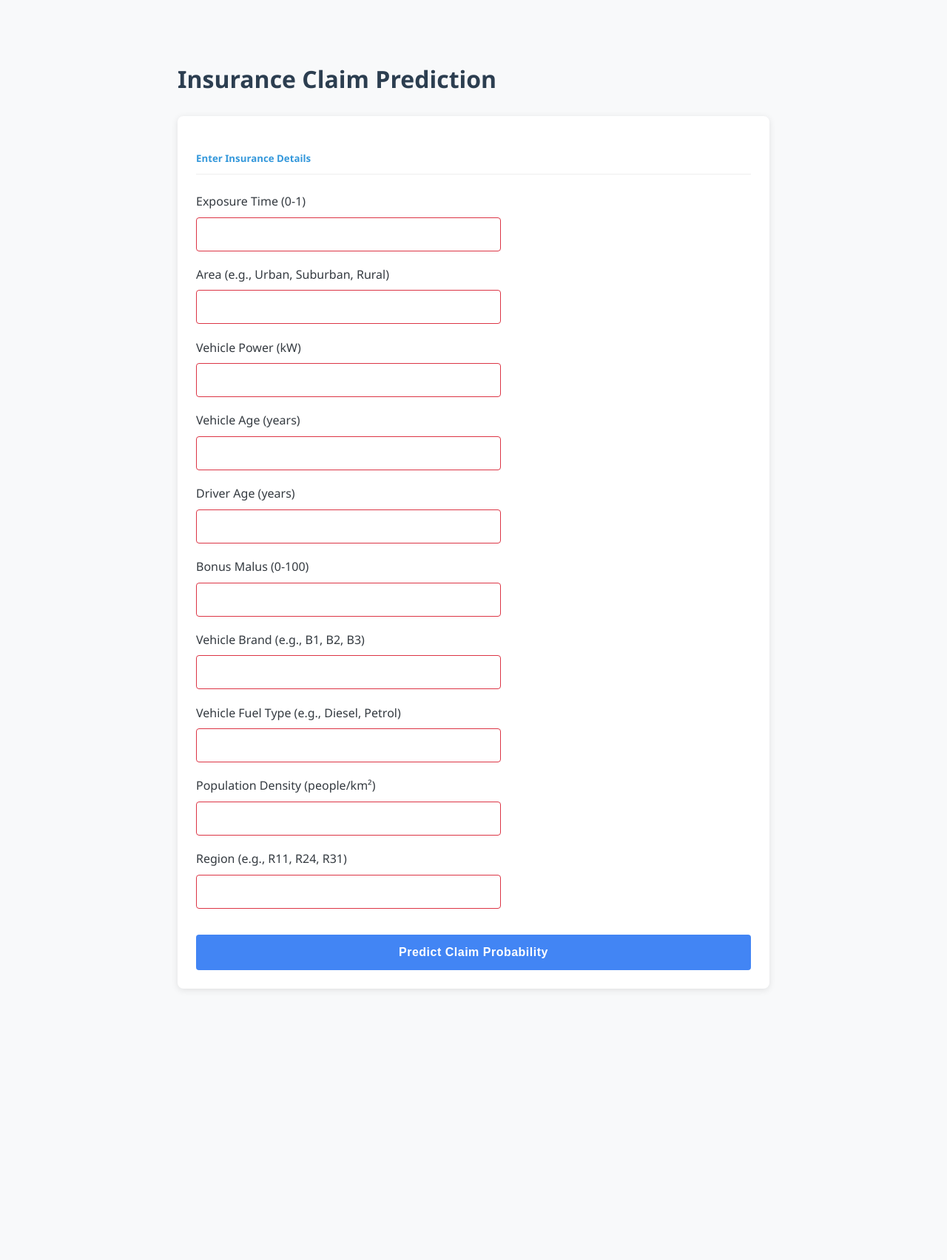
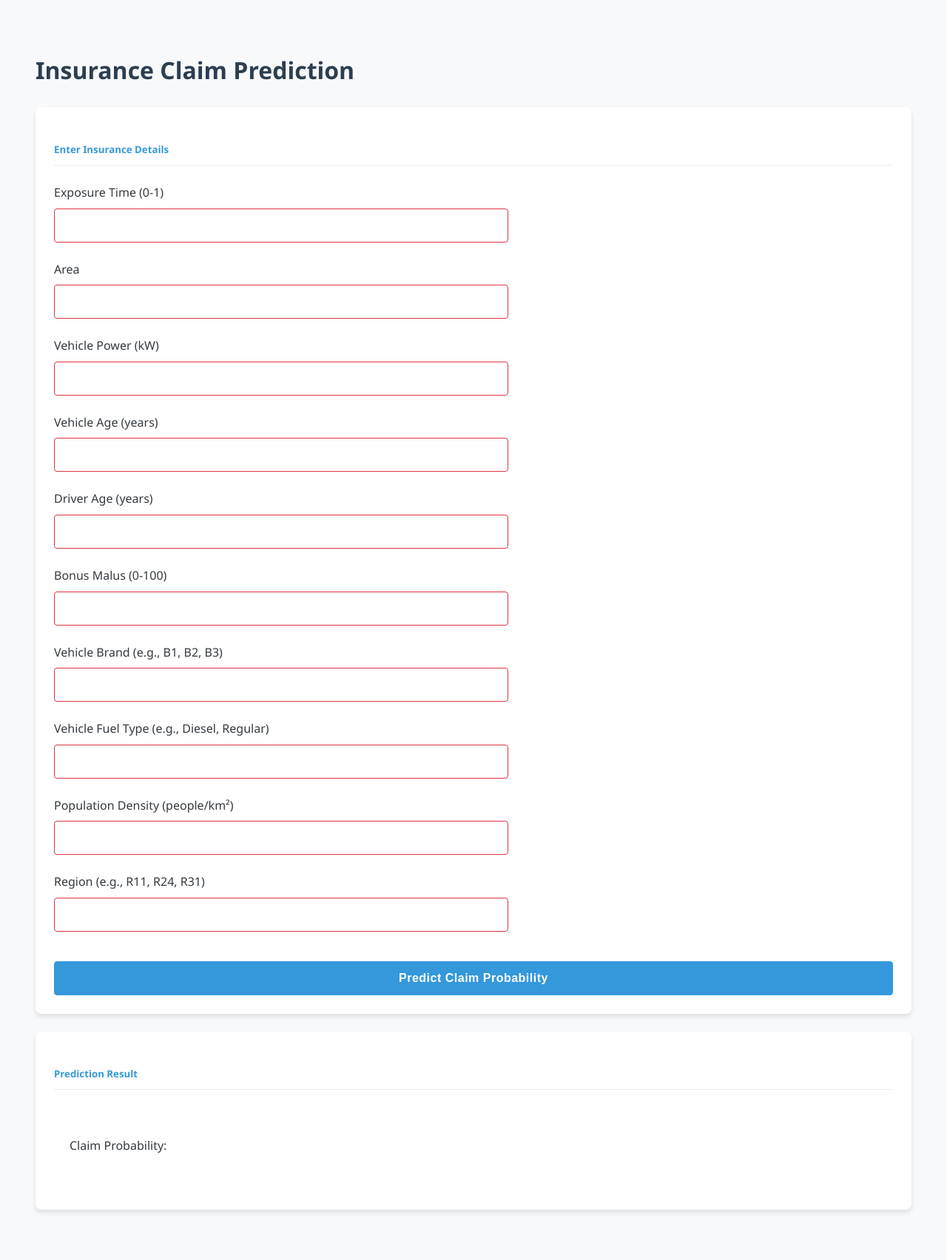
Before and after one commit to Abhinavkataria1406/Motor-insurance, a Django app: page / in a window 1280 px wide. Shown: the whole page at 74% size. Before the commit the page ends 1339 px from the top, so only its background shows below. Run offline with Django 5.2, Linux system fonts and the light colour scheme.

Commit message:
Update HTML template

```diff
--- a/insurance/prediction/templates/home.html
+++ b/insurance/prediction/templates/home.html
@@ -6,78 +6,7 @@
     <meta name="viewport" content="width=device-width, initial-scale=1.0">
     <title>Insurance Claim Prediction</title>
     <link rel="stylesheet" type="text/css" href="{% static 'css/style.css' %}">
-    <style>
-        body {
-            padding-top: 2rem;
-            padding-bottom: 2rem;
-            font-family: 'Segoe UI', Tahoma, Geneva, Verdana, sans-serif;
-            background-color: #f8f9fa;
-        }
-        .container {
-            max-width: 800px;
-            margin: 0 auto;
-        }
-        .card {
-            background: white;
-            border-radius: 8px;
-            box-shadow: 0 2px 10px rgba(0,0,0,0.1);
-            margin-bottom: 20px;
-        }
-        .card-body {
-            padding: 25px;
-        }
-        .form-group {
-            margin-bottom: 1.2rem;
-        }
-        label {
-            display: block;
-            margin-bottom: 0.5rem;
-            font-weight: 500;
-        }
-        .form-control {
-            width: 100%;
-            padding: 10px;
-            border: 1px solid #ddd;
-            border-radius: 4px;
-            font-size: 16px;
-        }
-        .btn-primary {
-            background-color: #4285f4;
-            color: white;
-            border: none;
-            padding: 12px 20px;
-            border-radius: 4px;
-            cursor: pointer;
-            font-size: 16px;
-            width: 100%;
-        }
-        .btn-primary:hover {
-            background-color: #3367d6;
-        }
-        .alert {
-            padding: 15px;
-            border-radius: 4px;
-            margin-bottom: 20px;
-        }
-        .alert-success {
-            background-color: #e6f7ee;
-            border: 1px solid #a3e9c4;
-            color: #2e7d32;
-        }
-        .alert-warning {
-            background-color: #fff8e1;
-            border: 1px solid #ffe082;
-            color: #ff8f00;
-        }
-        #resultCard {
-            display: none;
-            animation: fadeIn 0.5s;
-        }
-        @keyframes fadeIn {
-            from { opacity: 0; }
-            to { opacity: 1; }
-        }
-    </style>
+
 </head>
 <body>
     <div class="container">
@@ -95,7 +24,7 @@
                             </div>
 
                             <div class="form-group">
-                                <label for="Area">Area (e.g., Urban, Suburban, Rural)</label>
+                                <label for="Area">Area </label>
                                 <input type="text" class="form-control" id="Area" name="Area" required>
                             </div>
 
@@ -127,7 +56,7 @@
                             </div>
 
                             <div class="form-group">
-                                <label for="VehGas">Vehicle Fuel Type (e.g., Diesel, Petrol)</label>
+                                <label for="VehGas">Vehicle Fuel Type (e.g., Diesel, Regular)</label>
                                 <input type="text" class="form-control" id="VehGas" name="VehGas" required>
                             </div>
 
```
